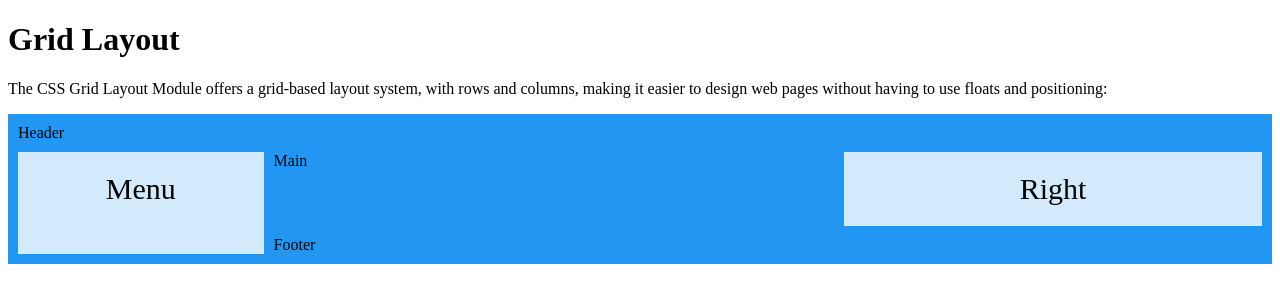
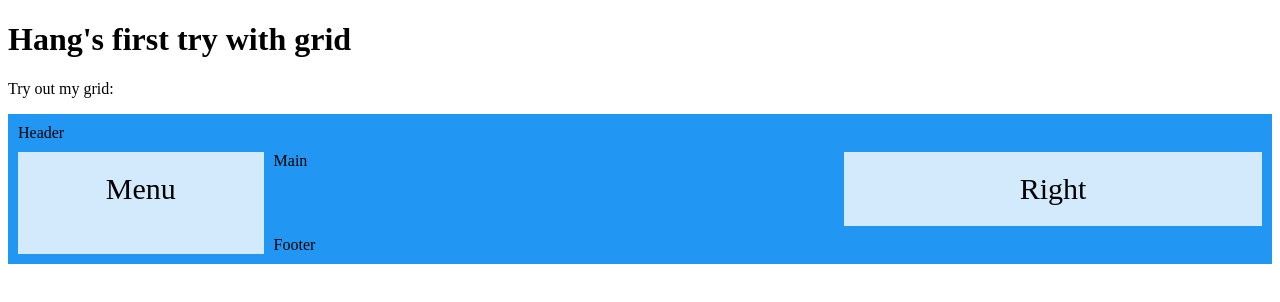
Before and after one commit to hangphamthu/hangpham.github.io, a plain HTML site: page index.html in a window 1280 px wide. Drawn offline with Linux system fonts and the light colour scheme.

Commit message:
Update index.html

```diff
--- a/index.html
+++ b/index.html
@@ -1,6 +1,7 @@
 <!DOCTYPE html>
-<html>
+<html lang="en-US">
 <head>
+  <title>Hang's Github Page</title>
 <style>
 .header { grid-area: header; }
 .menu { grid-area: menu; }
@@ -29,9 +30,9 @@
 </head>
 <body>
 
-<h1>Grid Layout</h1>
+<h1>Hang's first try with grid</h1>
 
-<p>The CSS Grid Layout Module offers a grid-based layout system, with rows and columns, making it easier to design web pages without having to use floats and positioning:</p>
+<p>Try out my grid:</p>
 
 <div class="grid-container">
   <header class="header">Header</header>
```
